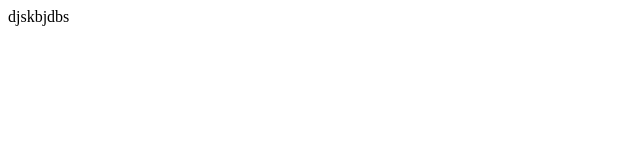
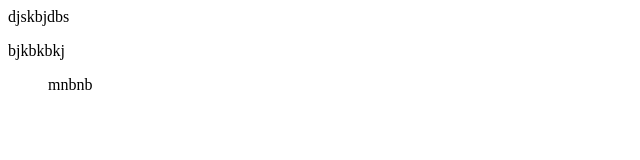
Before and after one commit to MonikaDrozdzNowak/test2, a plain HTML site: page index.html in a window 1280 px wide. Shown: the whole page, without its empty margins (0-640 px from the left). Drawn offline with Linux system fonts and the light colour scheme.

Commit message:
add p i ul

```diff
--- a/index.html
+++ b/index.html
@@ -8,5 +8,7 @@
 </head>
 <body>
     <div>djskbjdbs</div>
+    <p>bjkbkbkj</p>
+    <ul> mnbnb</ul>
 </body>
 </html>
```
